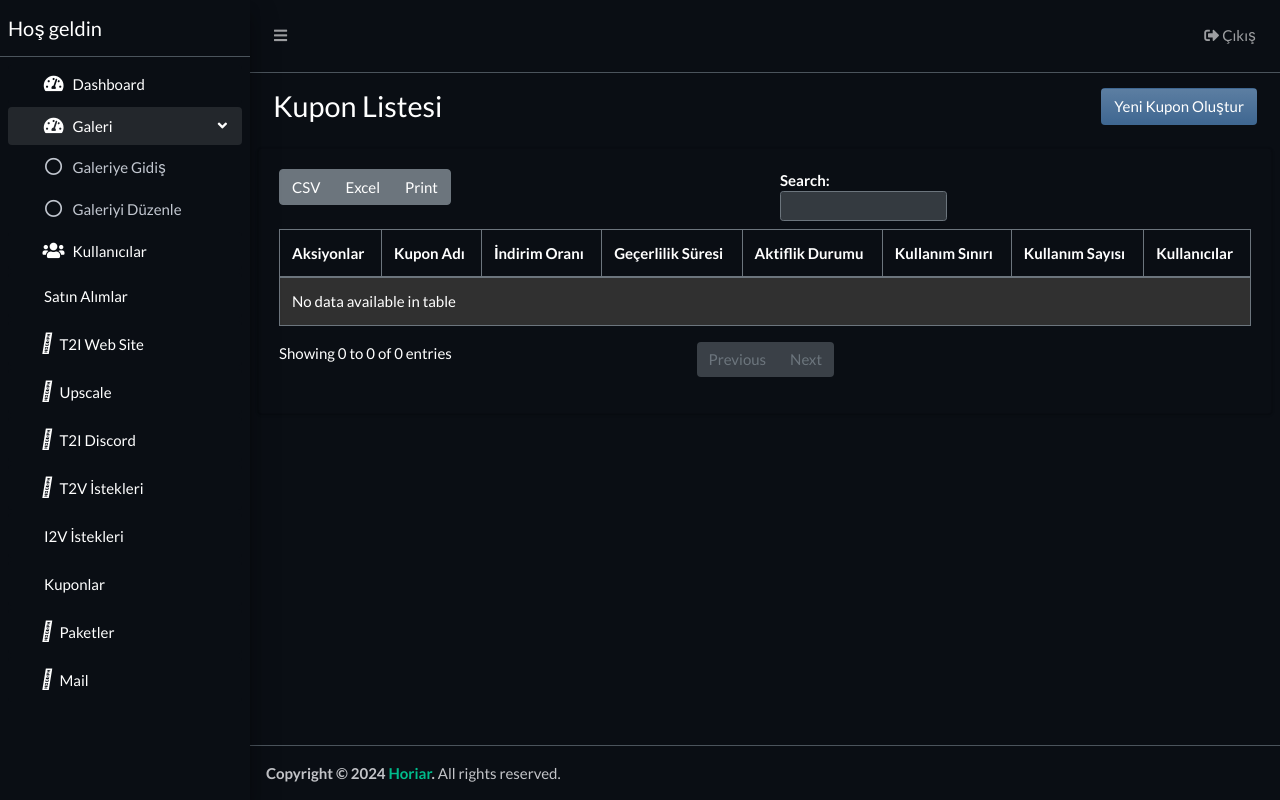
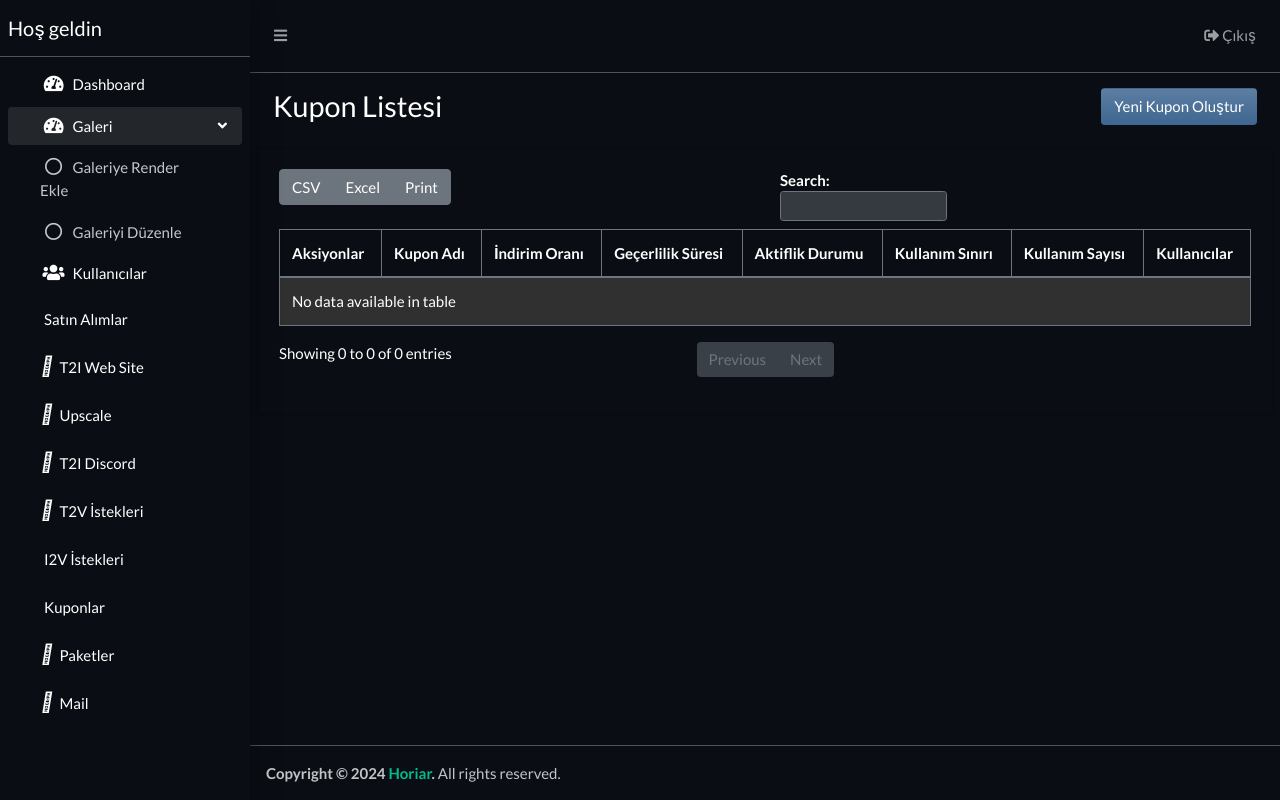
Before and after one commit to hsynalv/Horiar-WEB-API, a Flask app: template app/templates/admin/coupon/coupons.html in a window 1280 px wide. Run offline with Flask 2, Linux system fonts and the light colour scheme; the template is opened without the code that fills it, so the values that code supplies are empty; some libraries are stand-ins or nearby versions.

Commit message:
Edit base html

```diff
--- a/app/templates/base.html
+++ b/app/templates/base.html
@@ -83,7 +83,7 @@
                                 <li class="nav-item">
                                     <a href="{{ url_for('admin_routes_bp.list_user_images') }}" class="nav-link">
                                         <i class="far fa-circle nav-icon"></i>
-                                        <p>Galeriye Gidiş</p>
+                                        <p>Galeriye Render Ekle</p>
                                     </a>
                                 </li>
                                 <li class="nav-item">
```
